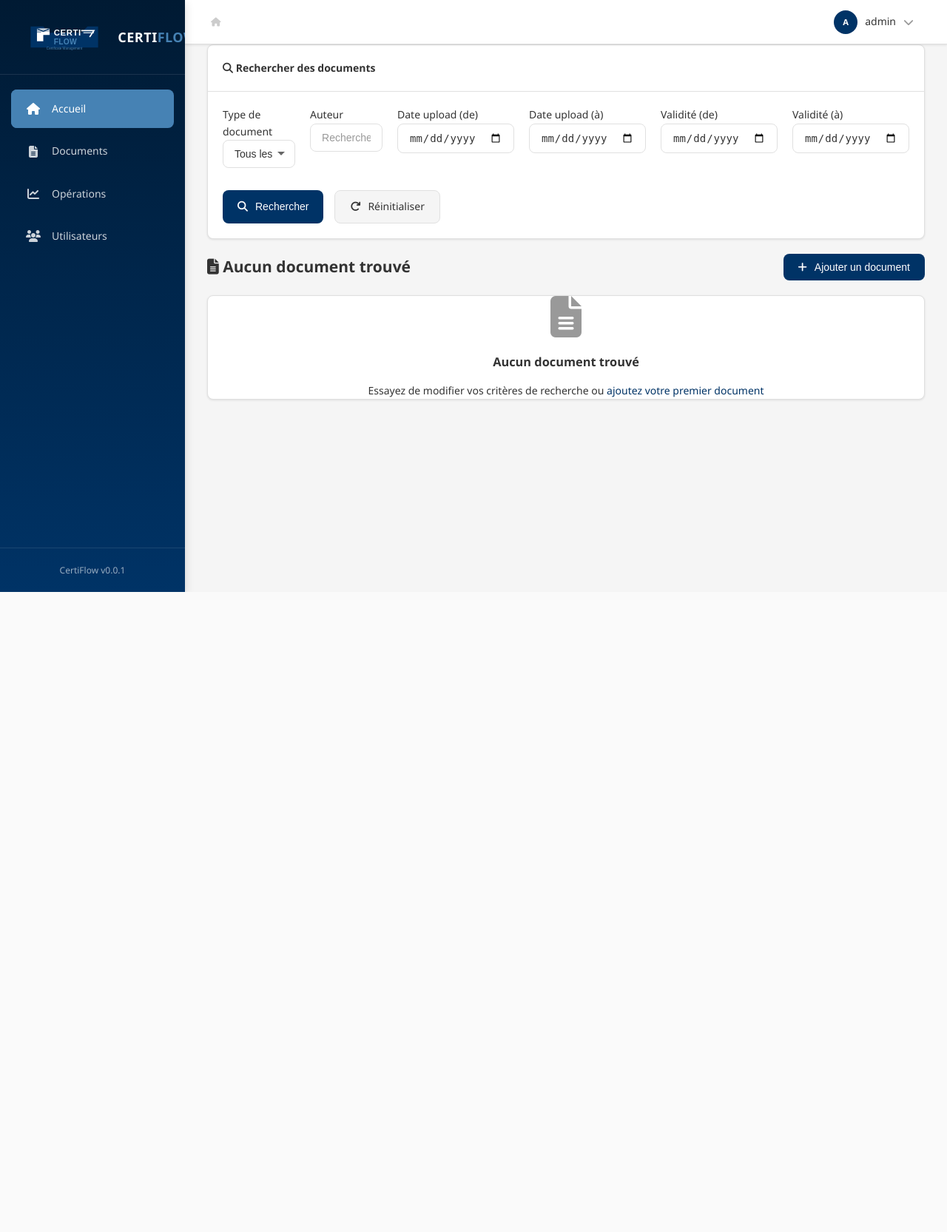
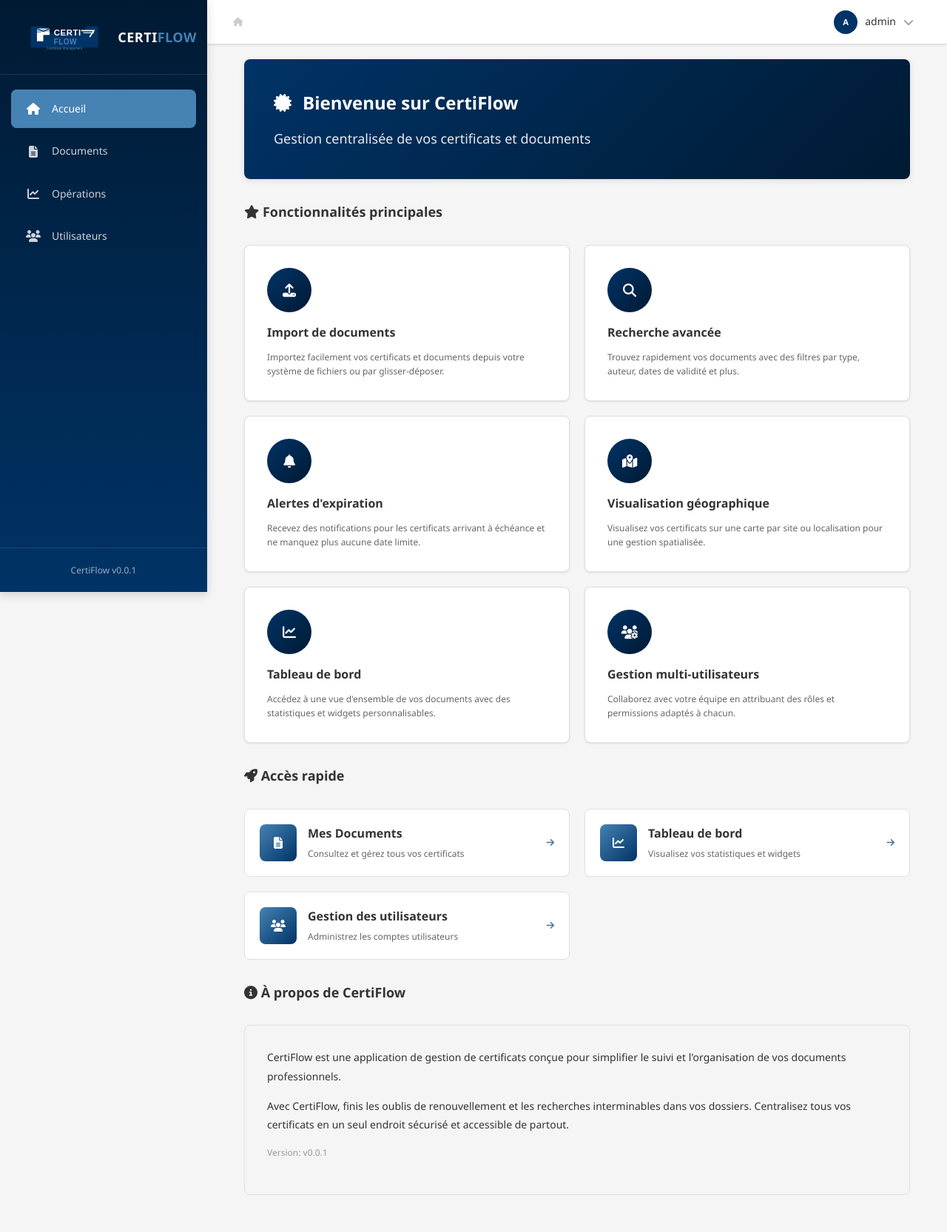
Before and after one commit to quentin-glitch-boop/CertificateManager, a Flask app: page / in a window 1280 px wide. Shown: the whole page at 74% size. Before the commit the page ends 800 px from the top, so only its background shows below. Run offline with Flask 3, Linux system fonts and the light colour scheme; a user stored in the database is signed in; data comes from the database, SQL or seed files in the repository; data that the repository does not hold is empty.

Commit message:
Fix: Improve sidebar behavior and separate home/documents pages
- Increased sidebar width from 250px to 280px for better CERTIFLOW logo visibility
- Changed sidebar to be collapsed by default (showing only icons)
- Sidebar now auto-expands on hover
- Created new home page (home.html) for tool presentation
- Separated routes: / for home, /documents for document listing
- Updated all url_for('index') references to url_for('documents')
- Updated sidebar navigation links
- Updated index.html title and breadcrumb to 'Documents'

Generated by Mistral Vibe.
Co-Authored-By: Mistral Vibe <vibe@mistral.ai>

```diff
--- a/static/css/style.css
+++ b/static/css/style.css
@@ -28,7 +28,7 @@
     --shadow-lg: 0 4px 12px rgba(0, 0, 0, 0.15);
 
     /* Sizes */
-    --sidebar-width: 250px;
+    --sidebar-width: 280px;
     --topbar-height: 60px;
     --border-radius: 8px;
     --transition: all 0.3s ease;
--- a/templates/base.html
+++ b/templates/base.html
@@ -39,13 +39,13 @@
             <nav>
                 <ul class="nav-menu">
                     <li>
-                        <a href="{{ url_for('index') }}" class="{% if request.path == '/' %}active{% endif %}">
+                        <a href="{{ url_for('home') }}" class="{% if request.path == '/' %}active{% endif %}">
                             <i class="fas fa-home nav-icon"></i>
                             <span>Accueil</span>
                         </a>
                     </li>
                     <li>
-                        <a href="{{ url_for('index') }}?tab=documents" class="{% if 'documents' in request.args.get('tab', '') %}active{% endif %}">
+                        <a href="{{ url_for('documents') }}" class="{% if request.path == '/documents' %}active{% endif %}">
                             <i class="fas fa-file-alt nav-icon"></i>
                             <span>Documents</span>
                         </a>
@@ -160,7 +160,7 @@
 
     <script>
         // Sidebar behavior
-        let sidebarCollapsed = false;
+        let sidebarCollapsed = true;
 
         function toggleSidebar() {
             const sidebar = document.querySelector('.sidebar');
@@ -189,8 +189,8 @@
             const pinToggle = document.getElementById('pin-toggle');
 
             if (sidebar) {
-                // By default, sidebar is expanded
-                sidebar.classList.remove('collapsed');
+                // By default, sidebar is collapsed (showing only icons)
+                sidebar.classList.add('collapsed');
 
                 // Collapse on mouse leave
                 sidebar.addEventListener('mouseleave', function() {
--- /dev/null
+++ b/templates/home.html
@@ -0,0 +1,294 @@
+{% extends "base.html" %}
+
+{% block title %}Accueil - CertiFlow{% endblock %}
+{% block breadcrumb_title %}Accueil{% endblock %}
+
+{% block content %}
+<div class="home-container">
+    <section class="hero-section">
+        <div class="hero-content">
+            <h1><i class="fas fa-certificate me-md"></i> Bienvenue sur CertiFlow</h1>
+            <p class="subtitle">Gestion centralisée de vos certificats et documents</p>
+        </div>
+    </section>
+
+    <section class="features-section">
+        <div class="section-header">
+            <h2><i class="fas fa-star me-md"></i> Fonctionnalités principales</h2>
+        </div>
+        <div class="features-grid">
+            <div class="feature-card">
+                <div class="feature-icon">
+                    <i class="fas fa-upload"></i>
+                </div>
+                <h3>Import de documents</h3>
+                <p>Importez facilement vos certificats et documents depuis votre système de fichiers ou par glisser-déposer.</p>
+            </div>
+            <div class="feature-card">
+                <div class="feature-icon">
+                    <i class="fas fa-search"></i>
+                </div>
+                <h3>Recherche avancée</h3>
+                <p>Trouvez rapidement vos documents avec des filtres par type, auteur, dates de validité et plus.</p>
+            </div>
+            <div class="feature-card">
+                <div class="feature-icon">
+                    <i class="fas fa-bell"></i>
+                </div>
+                <h3>Alertes d'expiration</h3>
+                <p>Recevez des notifications pour les certificats arrivant à échéance et ne manquez plus aucune date limite.</p>
+            </div>
+            <div class="feature-card">
+                <div class="feature-icon">
+                    <i class="fas fa-map-marked-alt"></i>
+                </div>
+                <h3>Visualisation géographique</h3>
+                <p>Visualisez vos certificats sur une carte par site ou localisation pour une gestion spatialisée.</p>
+            </div>
+            <div class="feature-card">
+                <div class="feature-icon">
+                    <i class="fas fa-chart-line"></i>
+                </div>
+                <h3>Tableau de bord</h3>
+                <p>Accédez à une vue d'ensemble de vos documents avec des statistiques et widgets personnalisables.</p>
+            </div>
+            <div class="feature-card">
+                <div class="feature-icon">
+                    <i class="fas fa-users-cog"></i>
+                </div>
+                <h3>Gestion multi-utilisateurs</h3>
+                <p>Collaborez avec votre équipe en attribuant des rôles et permissions adaptés à chacun.</p>
+            </div>
+        </div>
+    </section>
+
+    <section class="quick-access">
+        <div class="section-header">
+            <h2><i class="fas fa-rocket me-md"></i> Accès rapide</h2>
+        </div>
+        <div class="quick-access-cards">
+            <a href="{{ url_for('documents') }}" class="quick-access-card">
+                <div class="card-icon">
+                    <i class="fas fa-file-alt"></i>
+                </div>
+                <div class="card-info">
+                    <h4>Mes Documents</h4>
+                    <p>Consultez et gérez tous vos certificats</p>
+                </div>
+                <i class="fas fa-arrow-right card-arrow"></i>
+            </a>
+            <a href="{{ url_for('operations_dashboard') }}" class="quick-access-card">
+                <div class="card-icon">
+                    <i class="fas fa-chart-line"></i>
+                </div>
+                <div class="card-info">
+                    <h4>Tableau de bord</h4>
+                    <p>Visualisez vos statistiques et widgets</p>
+                </div>
+                <i class="fas fa-arrow-right card-arrow"></i>
+            </a>
+            {% if current_user.role == 'admin' %}
+            <a href="{{ url_for('admin_users') }}" class="quick-access-card">
+                <div class="card-icon">
+                    <i class="fas fa-users"></i>
+                </div>
+                <div class="card-info">
+                    <h4>Gestion des utilisateurs</h4>
+                    <p>Administrez les comptes utilisateurs</p>
+                </div>
+                <i class="fas fa-arrow-right card-arrow"></i>
+            </a>
+            {% endif %}
+        </div>
+    </section>
+
+    <section class="stats-preview">
+        <div class="section-header">
+            <h2><i class="fas fa-info-circle me-md"></i> À propos de CertiFlow</h2>
+        </div>
+        <div class="about-content">
+            <p>CertiFlow est une application de gestion de certificats conçue pour simplifier le suivi et l'organisation de vos documents professionnels.</p>
+            <p>Avec CertiFlow, finis les oublis de renouvellement et les recherches interminables dans vos dossiers. Centralisez tous vos certificats en un seul endroit sécurisé et accessible de partout.</p>
+            <p class="version-info">Version: v0.0.1</p>
+        </div>
+    </section>
+</div>
+
+<style>
+    .home-container {
+        max-width: 1200px;
+        margin: 0 auto;
+        padding: var(--spacing-lg);
+    }
+
+    .hero-section {
+        background: linear-gradient(135deg, var(--primary) 0%, var(--primary-dark) 100%);
+        border-radius: var(--border-radius);
+        padding: var(--spacing-2xl);
+        margin-bottom: var(--spacing-xl);
+        color: var(--text-white);
+        box-shadow: var(--shadow-md);
+    }
+
+    .hero-content h1 {
+        font-size: var(--font-size-title);
+        margin-bottom: var(--spacing-md);
+        display: flex;
+        align-items: center;
+        gap: var(--spacing-md);
+    }
+
+    .hero-content .subtitle {
+        font-size: var(--font-size-xl);
+        opacity: 0.9;
+    }
+
+    .section-header {
+        display: flex;
+        align-items: center;
+        gap: var(--spacing-md);
+        margin-bottom: var(--spacing-xl);
+    }
+
+    .section-header h2 {
+        font-size: var(--font-size-xl);
+        color: var(--text-primary);
+    }
+
+    .features-grid {
+        display: grid;
+        grid-template-columns: repeat(auto-fit, minmax(300px, 1fr));
+        gap: var(--spacing-lg);
+        margin-bottom: var(--spacing-xl);
+    }
+
+    .feature-card {
+        background: var(--card-bg);
+        border: 1px solid var(--border-light);
+        border-radius: var(--border-radius);
+        padding: var(--spacing-xl);
+        transition: var(--transition);
+        box-shadow: var(--shadow-sm);
+    }
+
+    .feature-card:hover {
+        box-shadow: var(--shadow-md);
+        transform: translateY(-2px);
+        border-color: var(--primary);
+    }
+
+    .feature-icon {
+        width: 60px;
+        height: 60px;
+        background: linear-gradient(135deg, var(--primary) 0%, var(--primary-dark) 100%);
+        border-radius: 50%;
+        display: flex;
+        align-items: center;
+        justify-content: center;
+        margin-bottom: var(--spacing-md);
+        font-size: var(--font-size-xl);
+        color: var(--text-white);
+    }
+
+    .feature-card h3 {
+        font-size: var(--font-size-lg);
+        margin-bottom: var(--spacing-sm);
+        color: var(--text-primary);
+    }
+
+    .feature-card p {
+        color: var(--text-secondary);
+        font-size: var(--font-size-sm);
+        line-height: 1.6;
+    }
+
+    .quick-access-cards {
+        display: grid;
+        grid-template-columns: repeat(auto-fit, minmax(300px, 1fr));
+        gap: var(--spacing-lg);
+        margin-bottom: var(--spacing-xl);
+    }
+
+    .quick-access-card {
+        background: var(--card-bg);
+        border: 1px solid var(--border-light);
+        border-radius: var(--border-radius);
+        padding: var(--spacing-lg);
+        display: flex;
+        align-items: center;
+        gap: var(--spacing-md);
+        transition: var(--transition);
+        text-decoration: none;
+        color: var(--text-primary);
+        cursor: pointer;
+    }
+
+    .quick-access-card:hover {
+        box-shadow: var(--shadow-md);
+        border-color: var(--primary);
+        transform: translateY(-2px);
+    }
+
+    .card-icon {
+        width: 50px;
+        height: 50px;
+        background: linear-gradient(135deg, var(--primary-light) 0%, var(--primary) 100%);
+        border-radius: var(--border-radius);
+        display: flex;
+        align-items: center;
+        justify-content: center;
+        font-size: var(--font-size-lg);
+        color: var(--text-white);
+        flex-shrink: 0;
+    }
+
+    .card-info {
+        flex: 1;
+    }
+
+    .card-info h4 {
+        font-size: var(--font-size-lg);
+        margin-bottom: var(--spacing-xs);
+    }
+
+    .card-info p {
+        font-size: var(--font-size-sm);
+        color: var(--text-secondary);
+    }
+
+    .card-arrow {
+        color: var(--primary);
+        font-size: var(--font-size-sm);
+        opacity: 0.7;
+    }
+
+    .about-content {
+        background: var(--background);
+        border-radius: var(--border-radius);
+        padding: var(--spacing-xl);
+        border: 1px solid var(--border-light);
+    }
+
+    .about-content p {
+        margin-bottom: var(--spacing-md);
+        line-height: 1.8;
+    }
+
+    .version-info {
+        font-size: var(--font-size-sm);
+        color: var(--text-light);
+        margin-top: var(--spacing-md);
+    }
+
+    @media (max-width: 768px) {
+        .hero-content h1 {
+            font-size: var(--font-size-xl);
+        }
+
+        .features-grid,
+        .quick-access-cards {
+            grid-template-columns: 1fr;
+        }
+    }
+</style>
+{% endblock %}
--- a/templates/index.html
+++ b/templates/index.html
@@ -1,7 +1,7 @@
 {% extends "base.html" %}
 
-{% block title %}Accueil - CertiFlow{% endblock %}
-{% block breadcrumb_title %}Accueil{% endblock %}
+{% block title %}Documents - CertiFlow{% endblock %}
+{% block breadcrumb_title %}Documents{% endblock %}
 
 {% block content %}
     <!-- Messages flash -->
@@ -22,7 +22,7 @@
             <h3><i class="fas fa-search me-md"></i> Rechercher des documents</h3>
         </div>
         <div class="card-body">
-            <form method="GET" action="{{ url_for('index') }}" class="flex flex-col gap-md">
+            <form method="GET" action="{{ url_for('documents') }}" class="flex flex-col gap-md">
                 <div class="flex gap-lg flex-wrap">
                     <div class="flex-1 min-w-200">
                         <label for="search_doc_type" class="form-label mb-xs">Type de document</label>
@@ -65,7 +65,7 @@
                     <button type="submit" class="btn btn-primary">
                         <i class="fas fa-search"></i> Rechercher
                     </button>
-                    <a href="{{ url_for('index') }}" class="btn btn-secondary">
+                    <a href="{{ url_for('documents') }}" class="btn btn-secondary">
                         <i class="fas fa-redo"></i> Réinitialiser
                     </a>
                 </div>
```
Also changed, not shown: app_sqlalchemy.py (+26 -16 lines).
